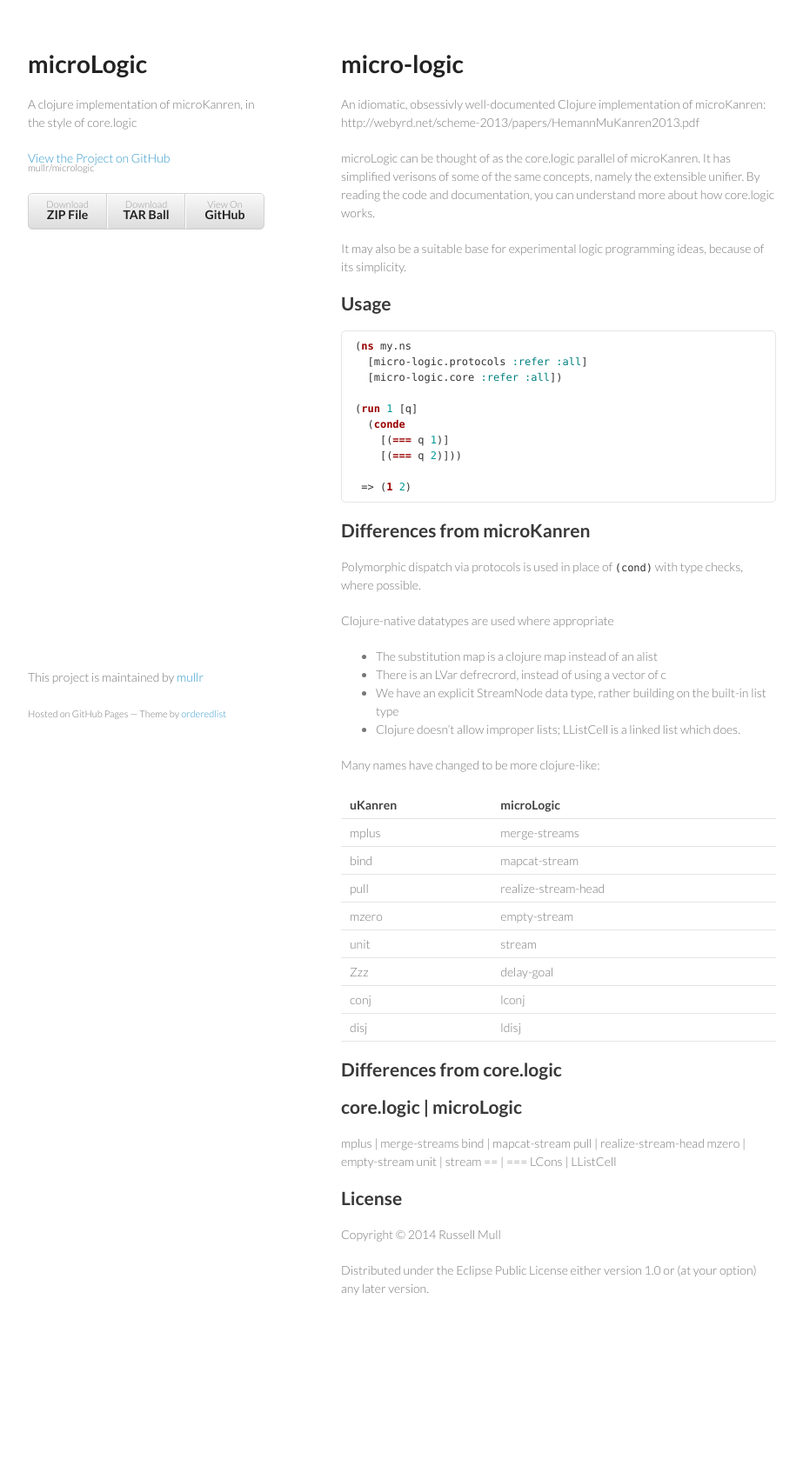
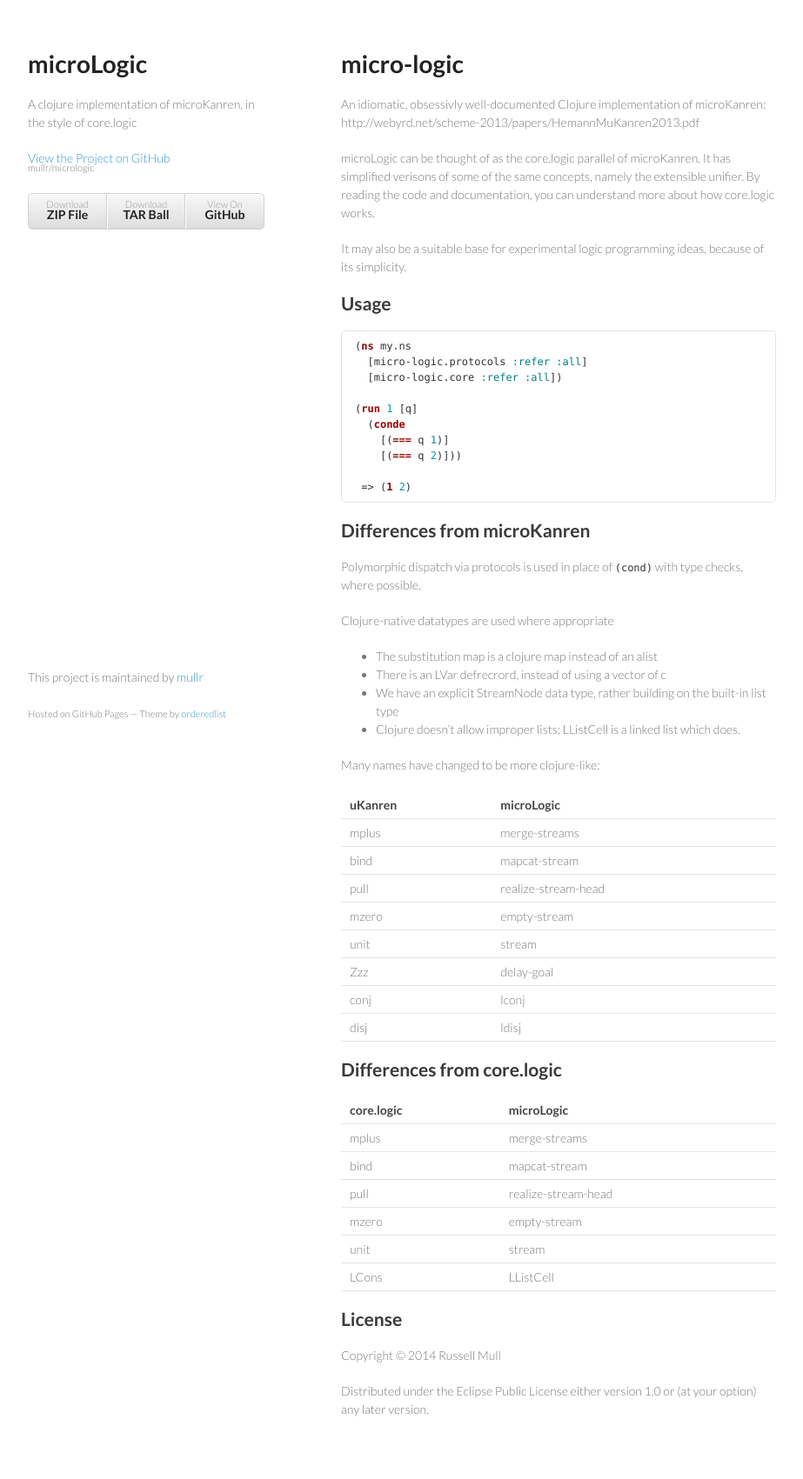
Before and after one commit to mullr/micrologic, a Jekyll site: the page built from index.md, in a window 1280 px wide. Shown: the whole page at 87% size, without its empty margins (178-1101 px from the left). Built offline with Jekyll 4.4.1, drawn with Linux system fonts in a browser that asks for light colours; Markdown is read by kramdown in place of the engine named in the settings; before the commit the page ends 1562 px from its top, so only the background shows below that.

Commit message:
Fix tables

```diff
--- a/index.md
+++ b/index.md
@@ -63,15 +63,15 @@
 
 ## Differences from core.logic
 
-core.logic | microLogic
------------------------
-mplus      | merge-streams
-bind       | mapcat-stream
-pull       | realize-stream-head
-mzero      | empty-stream
-unit       | stream
-==         | ===
-LCons      | LListCell
+|core.logic | microLogic           |
+|-----------|----------------------|
+|mplus      | merge-streams        |
+|bind       | mapcat-stream        |
+|pull       | realize-stream-head  |
+|mzero      | empty-stream         |
+|unit       | stream               |
+|==         | ===                  |
+|LCons      | LListCell            |
 
 
 
```
